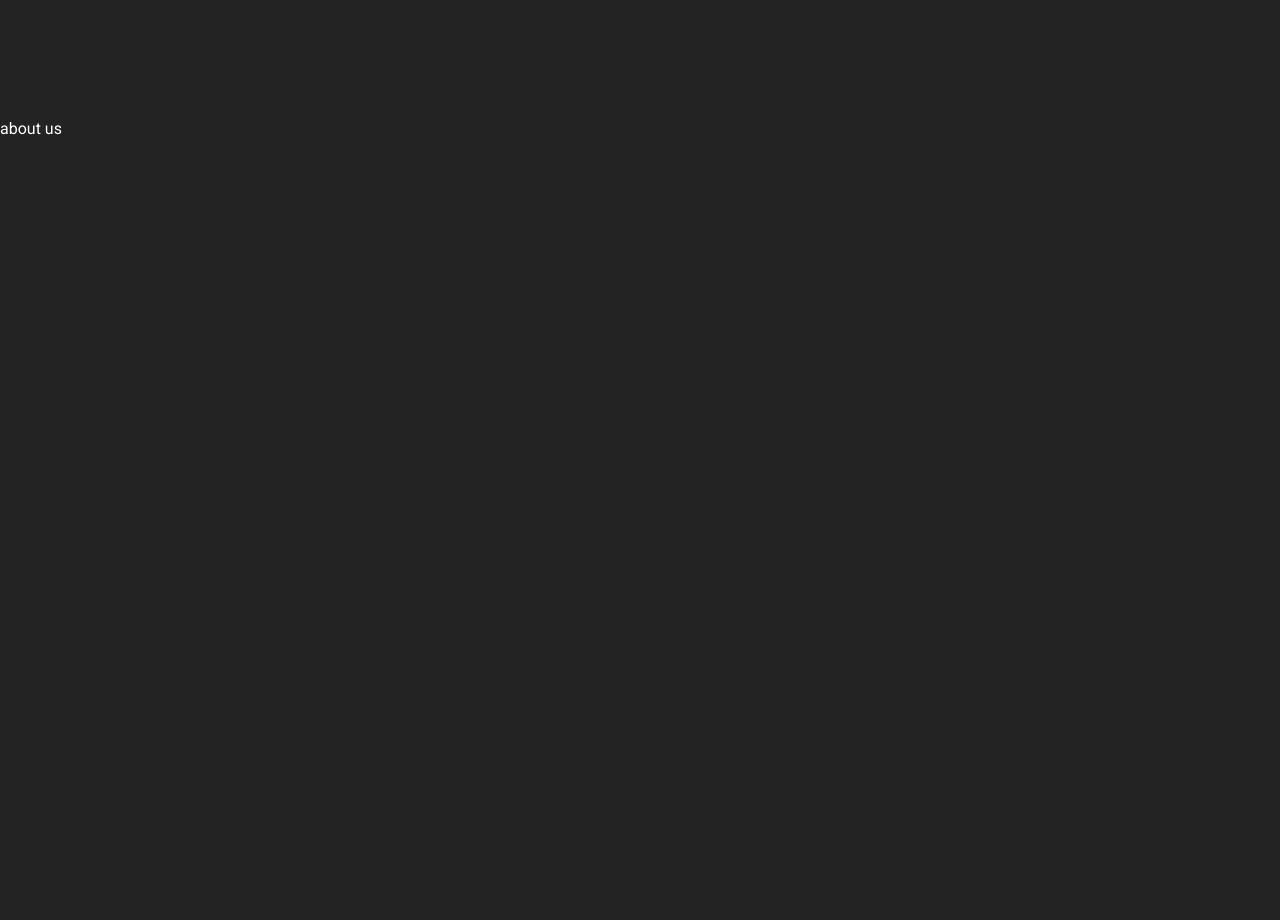
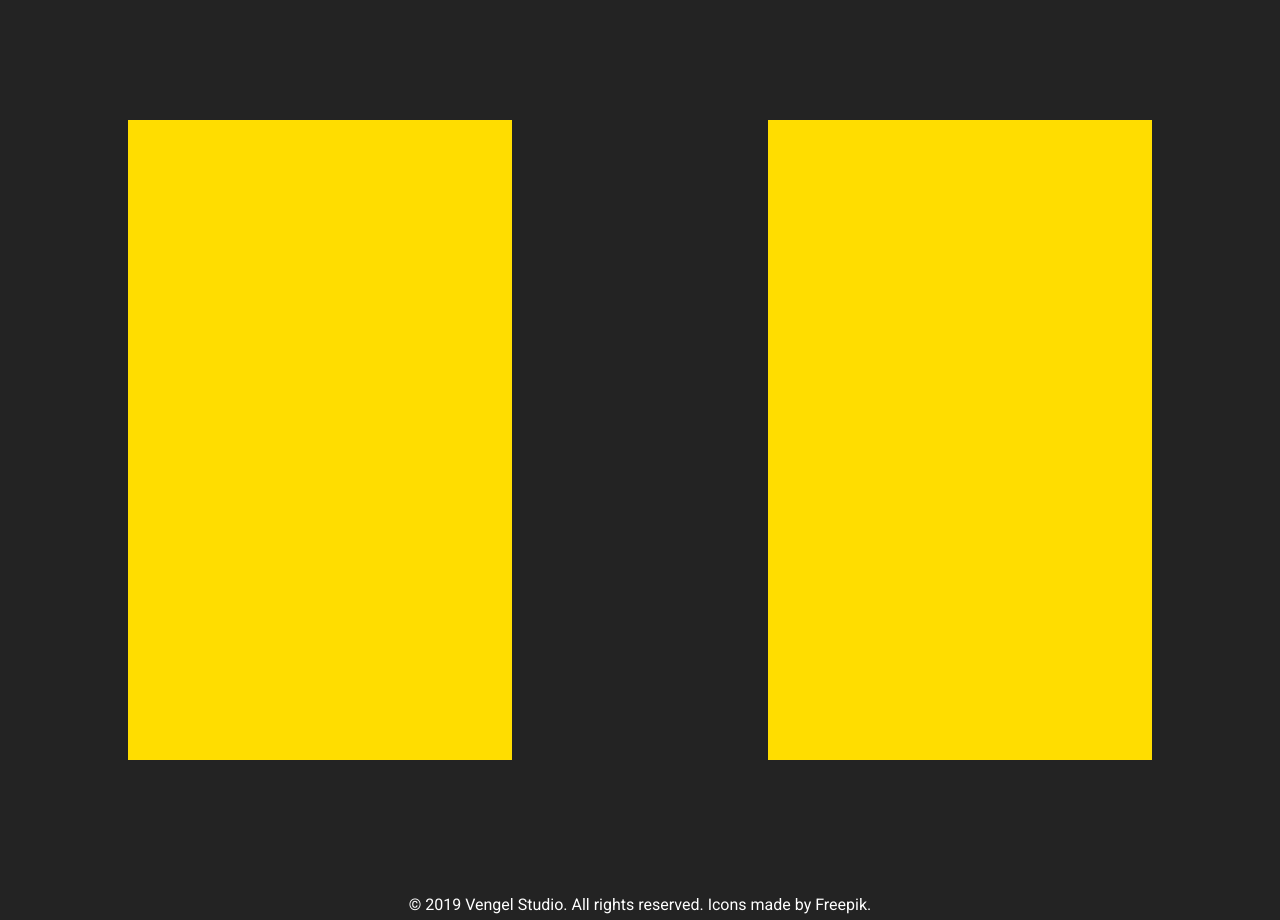
Before and after one commit to VengelStudio/vengelstudio.github.io, a React (Create React App) app: page / in a window 1280 px wide. Shown: the part 1480-2400 px from the top of the page. Built offline with nearby package versions, Linux system fonts and the light colour scheme.

Commit message:
make two bars in us section

```diff
--- a/src/components/App/App.js
+++ b/src/components/App/App.js
@@ -1,6 +1,7 @@
 import React from 'react'
 import Page from '../Page/Page'
 import './App.scss'
+
 
 const App = () => {
     return (
@@ -14,7 +15,15 @@ const App = () => {
                 </div>
             </Page>
             <Page>projects</Page>
-            <Page>about us</Page>
+            <Page>
+                <div className="us-content">
+                    <div className="two-bars">
+                        <div className="left-bar"></div>
+                        <div className="right-bar"></div>
+                    </div>
+                </div>
+                <p className="footer">© 2019 Vengel Studio. All rights reserved. Icons made by Freepik.</p>
+            </Page>
         </div>
     )
 }
--- a/src/components/App/App.scss
+++ b/src/components/App/App.scss
@@ -6,6 +6,10 @@ body {
     background-color: $secondaryColor;
     color: $primaryText;
     font-family: 'Roboto', sans-serif;
+}
+
+::-webkit-scrollbar {
+    display: none;
 }
 
 .main {
@@ -42,3 +46,25 @@ body {
     cursor: pointer;
     border-radius: 0.5vh;
 }
+
+.us-content{
+    display: flex;
+    justify-content: center;
+    height: 95vh;
+}
+
+.two-bars{
+    height:80vh;
+    width: 80%;
+    display: flex;
+    justify-content: space-between;
+    .left-bar, .right-bar{
+        background-color: $primaryColor;
+        height: 100%;
+        width: 30vw;
+    }
+}
+
+.footer{
+    text-align: center;
+}
```
Also changed, not shown: public/images/bartek.svg (added), public/images/lukasz.svg (added).
